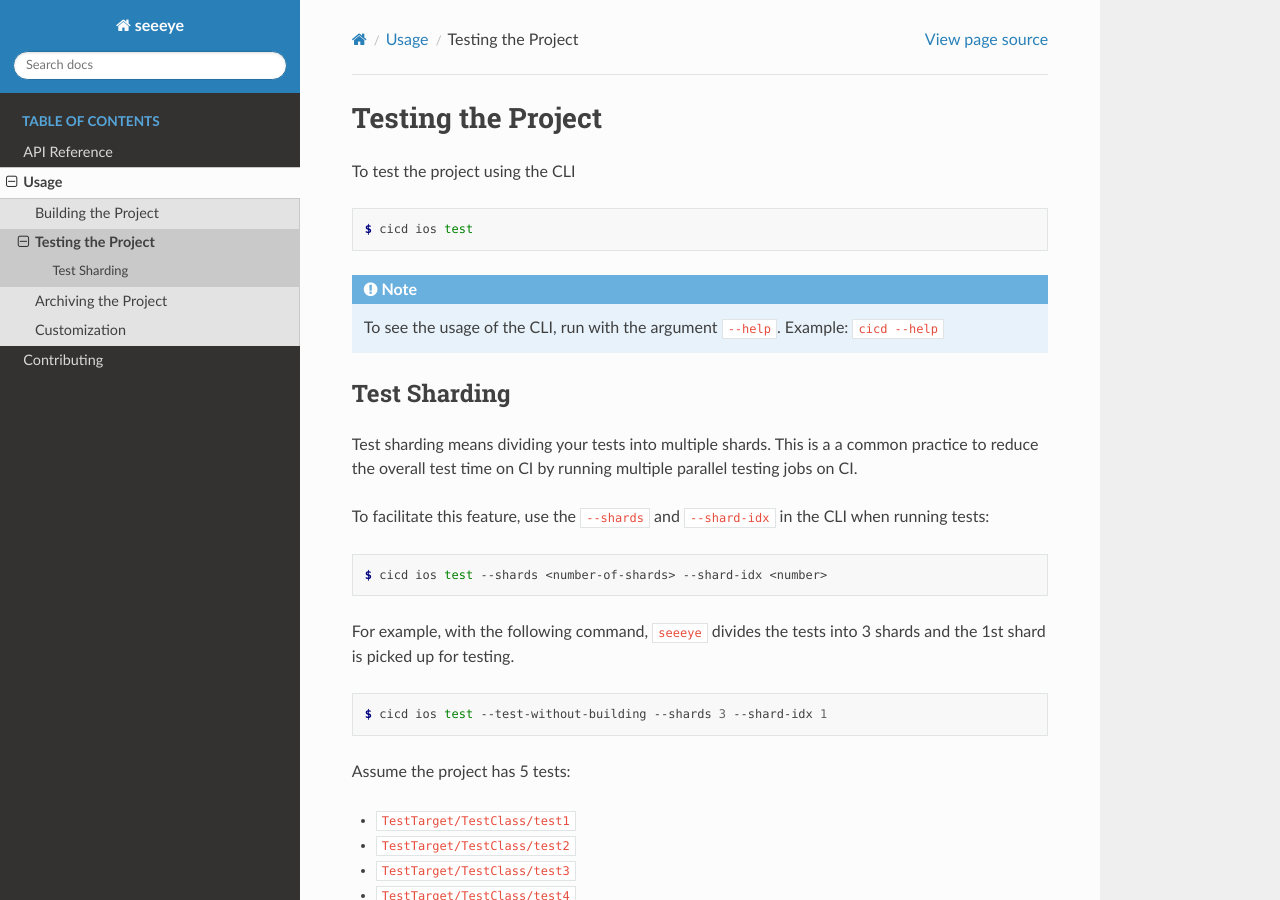
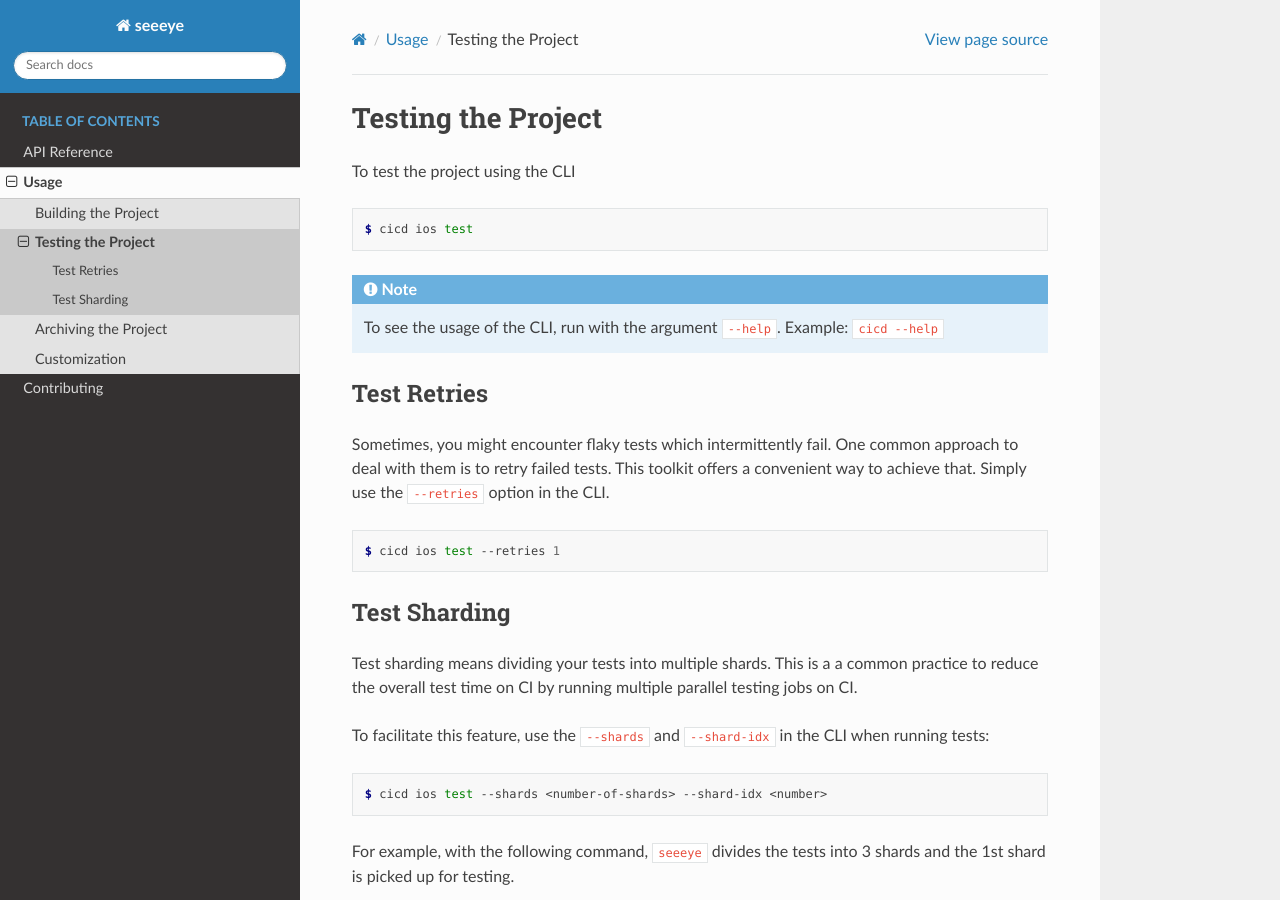
Before and after one commit to trinhngocthuyen/seeeye, a Sphinx documentation site: the page built from docs/usage/test.rst, in a window 1280 px wide and 900 px high. Built offline with Sphinx 7.4.7 and the Read the Docs theme 2.0.0, drawn with Linux system fonts in a browser that asks for light colours; pages that are not in the unit, such as notebooks, are missing from menus.

Commit message:
DOC: Update docs for testing (#61)

```diff
--- a/docs/usage/test.rst
+++ b/docs/usage/test.rst
@@ -10,6 +10,16 @@ To test the project using the CLI
 .. note::
 
     To see the usage of the CLI, run with the argument ``--help``. Example: ``cicd --help``
+
+Test Retries
+~~~~~~~~~~~~
+
+Sometimes, you might encounter flaky tests which intermittently fail. One common approach to deal with them is to retry failed tests. This toolkit offers a convenient way to achieve that. Simply use the ``--retries`` option in the CLI.
+
+.. code-block:: console
+
+    $ cicd ios test --retries 1
+
 
 Test Sharding
 ~~~~~~~~~~~~~
```
